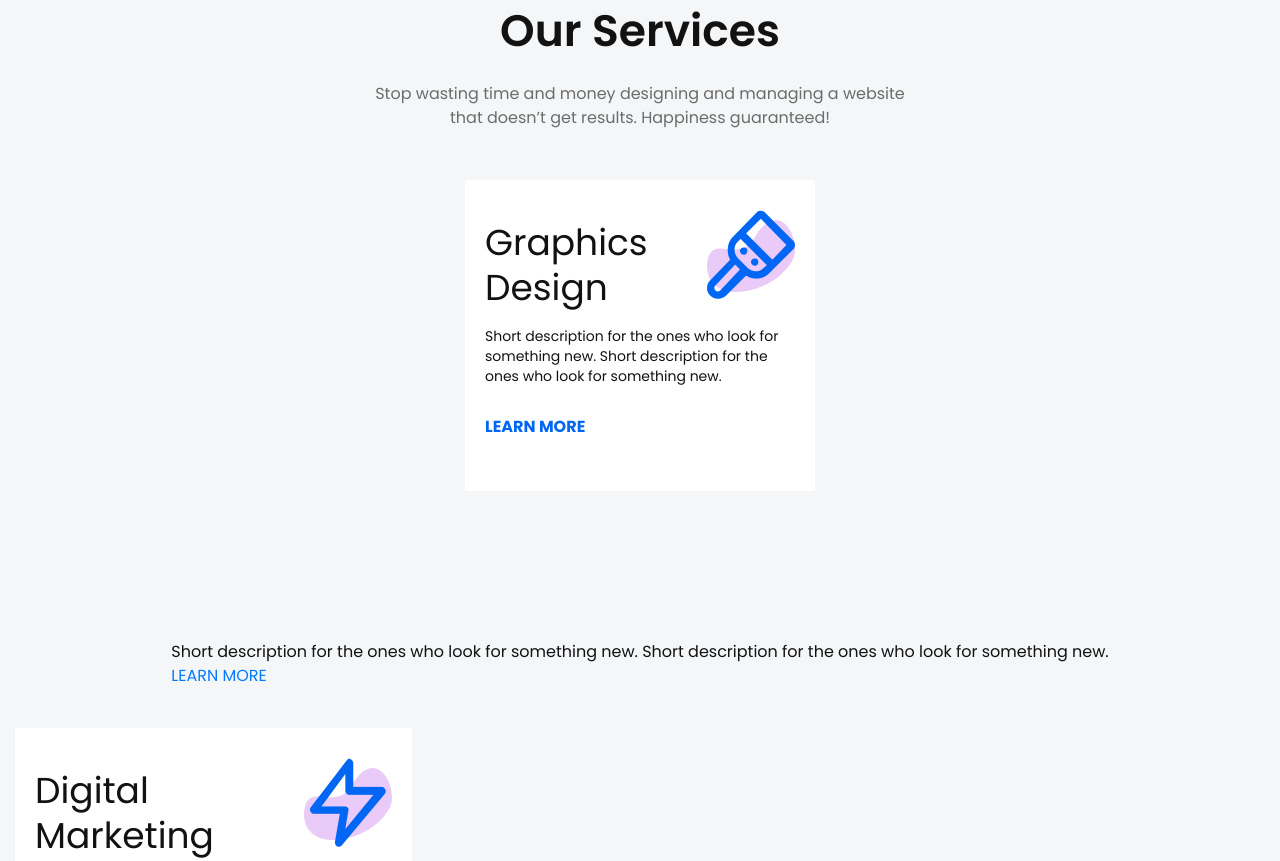
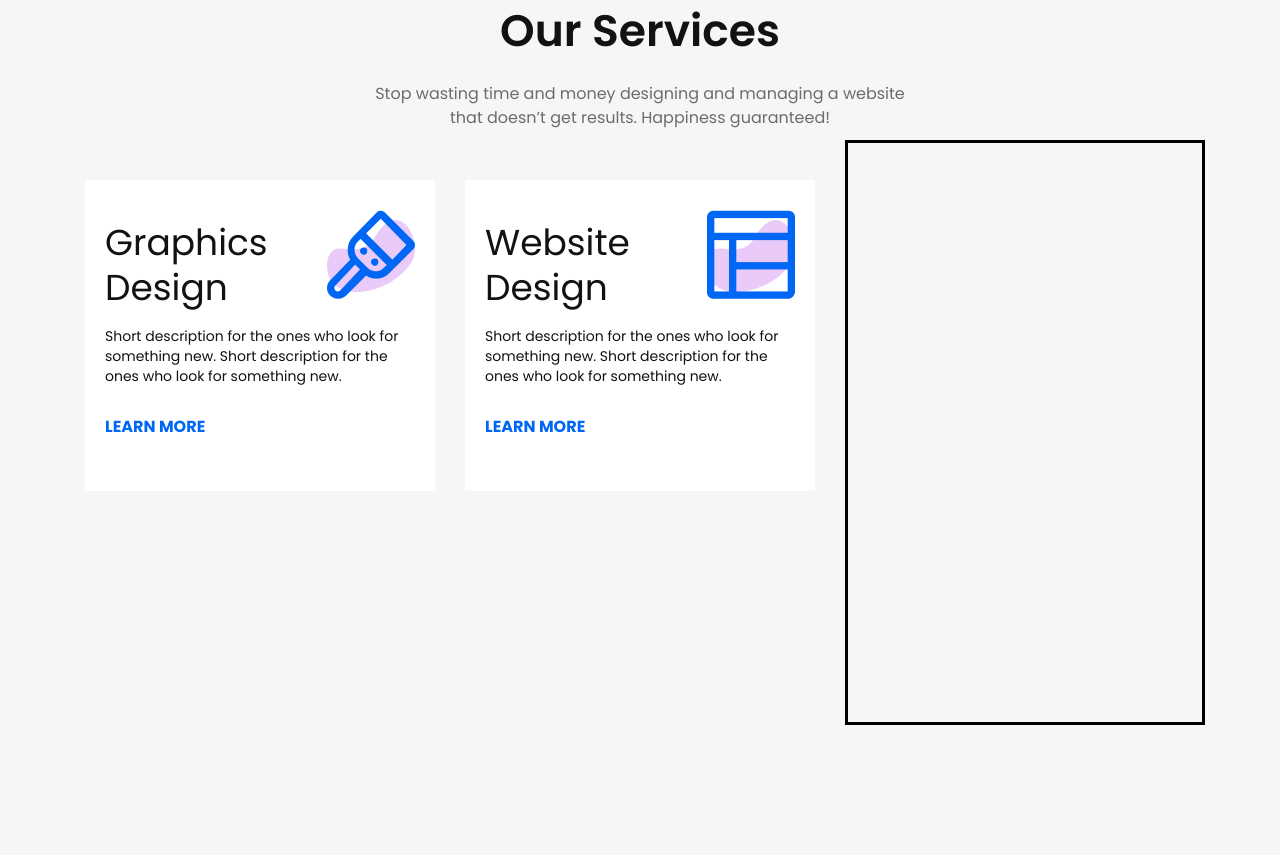
Before and after one commit to Hovr-developmentsite/prod_embed, a plain HTML site: page index.html in a window 1280 px wide. Shown: the part 895-1756 px from the top of the page. Drawn offline with Linux system fonts and the light colour scheme.

Commit message:
replace file

```diff
--- a/index.html
+++ b/index.html
@@ -219,24 +219,12 @@
                         </div>
                     </div> <!-- single features -->
                 </div>
-
-
-			<div id="hio-site-identifier" data-id="193" style="height:500px"></div>
-
-
-
-                        <div class="features-content">
-                            <p class="text">Short description for the ones who look for something new. Short description for the ones who look for something new.</p>
-                            <a class="features-btn" href="#">LEARN MORE</a>
-                        </div>
-                    </div> <!-- single features -->
-                </div>
                 <div class="col-lg-4 col-md-7 col-sm-9">
                     <div class="single-features mt-40">
                         <div class="features-title-icon d-flex justify-content-between">
-                            <h4 class="features-title"><a href="#">Digital Marketing</a></h4>
+                            <h4 class="features-title"><a href="#">Website Design</a></h4>
                             <div class="features-icon">
-                                <i class="lni lni-bolt"></i>
+                                <i class="lni lni-layout"></i>
                                 <img class="shape" src="assets/images/f-shape-1.svg" alt="Shape">
                             </div>
                         </div>
@@ -246,6 +234,15 @@
                         </div>
                     </div> <!-- single features -->
                 </div>
+                <div class="col-lg-4 col-md-7 col-sm-9">
+
+<div id="hio-container" style="width: 360px;
+  height: 585px; border: 3px solid black; margin: 0 auto;">
+    <div id="hio-site-identifier" data-id="193"></div>
+    <script src="https://dev-plugin-helper.hiosocial.com/plugin_loader.js"></script>
+  </div>
+
+
             </div> <!-- row -->
         </div> <!-- container -->
     </section>
@@ -936,8 +933,6 @@
         </div> <!-- container -->
     </section>
 
-
-
     <!--====== FOOTER PART ENDS ======-->
 
     <!--====== BACK TOP TOP PART START ======-->
@@ -962,7 +957,7 @@
 
     <!--====== PART ENDS ======-->
 
-<script src="https://plugin-helper.hiosocial.com/plugin_loader.js"></script>
+
 
 
     <!--====== Jquery js ======-->
```
